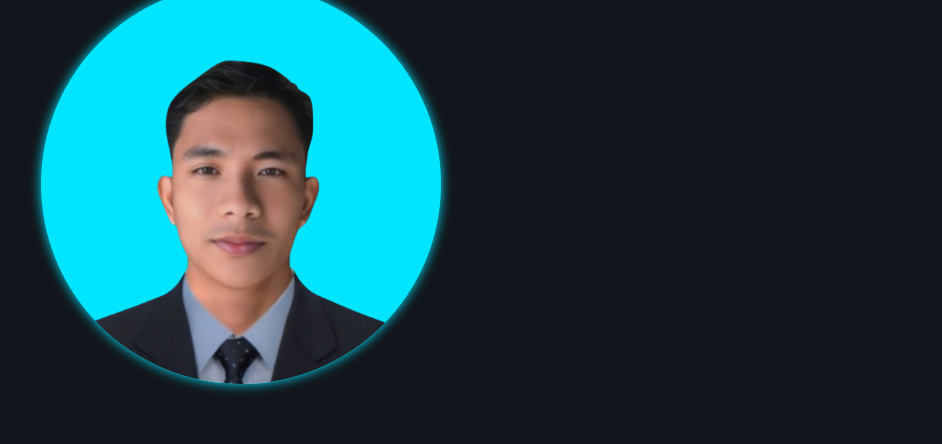
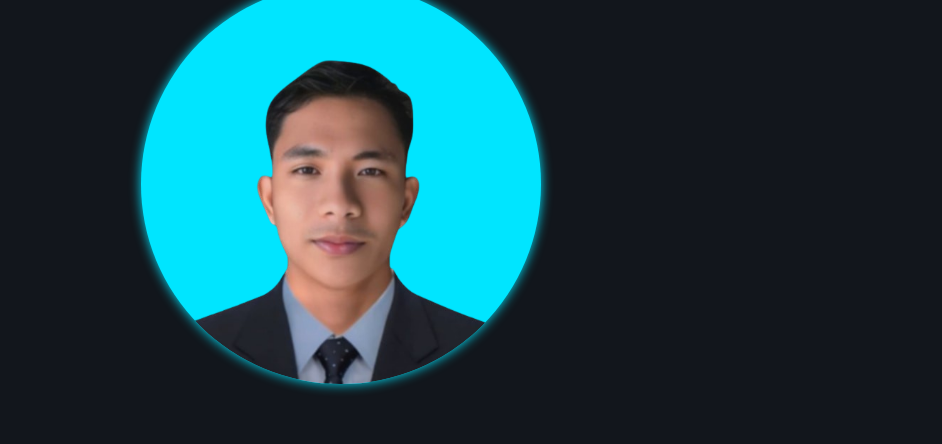
Before and after one commit to zwwn04/All-About-Me, a plain HTML site: page index.html in a window 1280 px wide. Shown: the part 1048-1492 px from the top of the page, without its empty margins (39-981 px from the left). Drawn offline with Linux system fonts and the light colour scheme.

Commit message:
Update index.html

```diff
--- a/index.html
+++ b/index.html
@@ -14,6 +14,7 @@
     align-items:center;
     padding: 60px 80px;
     flex-wrap: wrap;
+    margin-left:100px;
   }
 
   .intro {
@@ -76,7 +77,7 @@
    overflow: hidden;
     box-shadow: 0 0 12px;
     color: #00e5ff;
-    transition: 0.3s;
+    margin-right:150px;
 
   }
 
@@ -93,6 +94,7 @@
     color: #00e5ff;
     width: 410px;
     height: 410px;
+    transition: 0.3s;
   }
   </style>
 </head>
```
